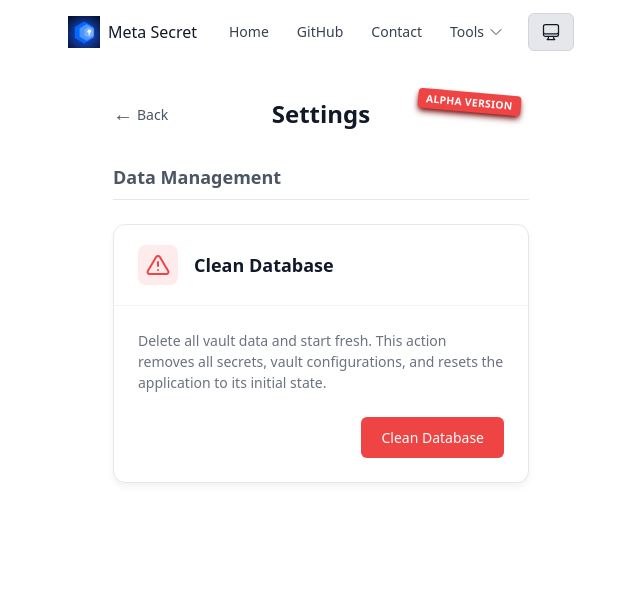
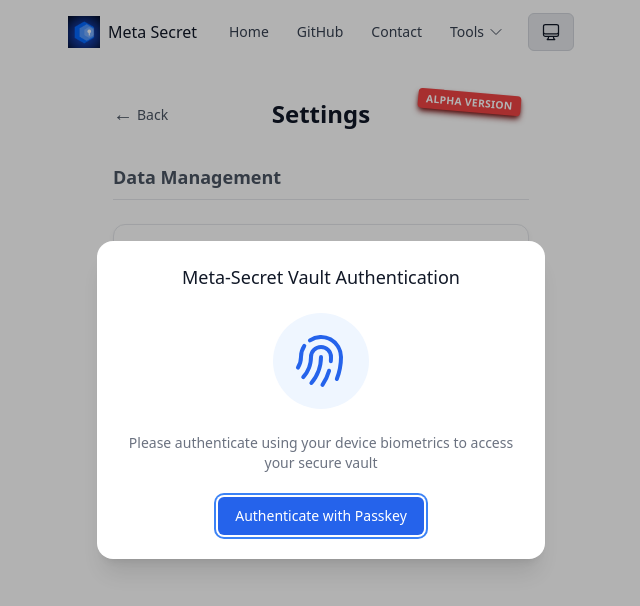
Before and after one commit to meta-secret/meta-secret-core, a Vue app in the folder meta-secret/web-cli/ui/: page /settings in a window 1280 px wide. Shown: the top 606 px of the page, without its empty margins (319-959 px from the left). Built offline with nearby package versions, Linux system fonts and the light colour scheme.

Commit message:
Implement Passkey

```diff
--- a/meta-secret/web-cli/ui/src/App.vue
+++ b/meta-secret/web-cli/ui/src/App.vue
@@ -1,11 +1,13 @@
 <script lang="ts">
 import NavBar from '@/components/NavBar.vue';
+import PasskeyAuth from '@/components/PasskeyAuth.vue';
 import { defineComponent, onMounted, ref, watch } from 'vue';
 import { useThemeStore } from './stores/theme';
 
 export default defineComponent({
   components: {
     NavBar,
+    PasskeyAuth
   },
   setup() {
     const themeStore = useThemeStore();
@@ -58,6 +60,9 @@ export default defineComponent({
     <div id="content">
       <router-view />
     </div>
+
+    <!-- Passkey authentication modal -->
+    <PasskeyAuth />
   </div>
 </template>
 
--- /dev/null
+++ b/meta-secret/web-cli/ui/src/components/PasskeyAuth.vue
@@ -0,0 +1,104 @@
+<script setup lang="ts">
+import { ref, computed } from 'vue';
+import { useAuthStore } from '@/stores/auth';
+import { Dialog, DialogPanel, DialogTitle, TransitionChild, TransitionRoot } from '@headlessui/vue';
+import { CheckCircleIcon, FingerPrintIcon, ExclamationCircleIcon } from '@heroicons/vue/24/solid';
+
+const authStore = useAuthStore();
+const isOpen = computed(() => !authStore.isAuthenticated);
+const isAuthenticating = ref(false);
+const authError = ref('');
+const authSuccess = ref(false);
+
+async function authenticateWithPasskey() {
+  try {
+    isAuthenticating.value = true;
+    authError.value = '';
+
+    // Mock passkey authentication (in real implementation, you would use the WebAuthn API)
+    setTimeout(async () => {
+      try {
+        // Simulated authentication success
+        await authStore.authenticateWithPasskey();
+        authSuccess.value = true;
+        setTimeout(() => {
+          authSuccess.value = false;
+        }, 1500);
+      } catch (error) {
+        if (error instanceof Error) {
+          authError.value = error.message;
+        } else {
+          authError.value = 'Authentication failed';
+        }
+      } finally {
+        isAuthenticating.value = false;
+      }
+    }, 1500);
+  } catch (error) {
+    isAuthenticating.value = false;
+    if (error instanceof Error) {
+      authError.value = error.message;
+    } else {
+      authError.value = 'Authentication failed';
+    }
+  }
+}
+</script>
+
+<template>
+  <TransitionRoot appear :show="isOpen" as="template">
+    <Dialog as="div" class="relative z-50" @close="() => {}">
+      <div class="fixed inset-0 bg-black/30" aria-hidden="true" />
+
+      <div class="fixed inset-0 flex items-center justify-center p-4">
+        <TransitionChild
+          as="template"
+          enter="ease-out duration-300"
+          enter-from="opacity-0 scale-95"
+          enter-to="opacity-100 scale-100"
+          leave="ease-in duration-200"
+          leave-from="opacity-100 scale-100"
+          leave-to="opacity-0 scale-95"
+        >
+          <DialogPanel
+            class="w-full max-w-md transform overflow-hidden rounded-2xl bg-white dark:bg-gray-800 p-6 text-left align-middle shadow-xl transition-all"
+          >
+            <DialogTitle as="h3" class="text-lg font-medium leading-6 text-gray-900 dark:text-white text-center">
+              Meta-Secret Vault Authentication
+            </DialogTitle>
+
+            <div class="mt-6 flex flex-col items-center">
+              <div class="mb-6 p-4 bg-blue-50 dark:bg-blue-900/30 rounded-full">
+                <FingerPrintIcon class="h-16 w-16 text-blue-600 dark:text-blue-400" aria-hidden="true" />
+              </div>
+
+              <p class="text-center text-sm text-gray-500 dark:text-gray-400 mb-6">
+                Please authenticate using your device biometrics to access your secure vault
+              </p>
+
+              <div v-if="authSuccess" class="flex items-center justify-center mb-4 text-green-500">
+                <CheckCircleIcon class="h-5 w-5 mr-2" />
+                <span>Authentication successful</span>
+              </div>
+
+              <div v-if="authError" class="flex items-center justify-center mb-4 text-red-500">
+                <ExclamationCircleIcon class="h-5 w-5 mr-2" />
+                <span>{{ authError }}</span>
+              </div>
+
+              <button
+                type="button"
+                class="inline-flex justify-center rounded-md border border-transparent bg-blue-600 px-4 py-2 text-sm font-medium text-white hover:bg-blue-700 focus:outline-none focus-visible:ring-2 focus-visible:ring-blue-500 focus-visible:ring-offset-2 disabled:opacity-50 disabled:cursor-not-allowed"
+                :disabled="isAuthenticating"
+                @click="authenticateWithPasskey"
+              >
+                <span v-if="isAuthenticating">Authenticating...</span>
+                <span v-else>Authenticate with Passkey</span>
+              </button>
+            </div>
+          </DialogPanel>
+        </TransitionChild>
+      </div>
+    </Dialog>
+  </TransitionRoot>
+</template>
--- a/meta-secret/web-cli/ui/src/router/index.ts
+++ b/meta-secret/web-cli/ui/src/router/index.ts
@@ -10,6 +10,7 @@ import InformationView from '../views/InformationView.vue';
 
 import VaultDevices from '../components/vault/Devices.vue';
 import VaultSecrets from '../components/vault/Secrets.vue';
+import { useAuthStore } from '@/stores/auth';
 
 const router = createRouter({
   history: createWebHistory(import.meta.env.BASE_URL),
@@ -18,6 +19,7 @@ const router = createRouter({
       path: '/',
       name: 'home',
       component: VaultView,
+      meta: { requiresAuth: true },
       children: [
         {
           path: '',
@@ -40,31 +42,37 @@ const router = createRouter({
       path: '/info',
       name: 'information',
       component: InformationView,
+      meta: { requiresAuth: false },
     },
     {
       path: '/settings',
       name: 'settings',
       component: SettingsView,
+      meta: { requiresAuth: true },
     },
     {
       path: '/tools/split',
       name: 'split',
       component: SplitView,
+      meta: { requiresAuth: false },
     },
     {
       path: '/tools/recover',
       name: 'recover',
       component: RecoverView,
+      meta: { requiresAuth: false },
     },
     {
       path: '/tools/docs',
       name: 'documentation',
       component: DocumentationView,
+      meta: { requiresAuth: false },
     },
     {
       path: '/contact',
       name: 'contact',
       component: ContactView,
+      meta: { requiresAuth: false },
     },
     {
       path: '/404',
@@ -78,4 +86,19 @@ const router = createRouter({
   ],
 });
 
+// Navigation guard for authentication
+router.beforeEach((to, from, next) => {
+  const authStore = useAuthStore();
+  const requiresAuth = to.matched.some(record => record.meta.requiresAuth);
+
+  if (requiresAuth && !authStore.isAuthenticated) {
+    // If the route requires authentication and the user is not authenticated,
+    // allow navigation but the auth modal will show due to the isAuthenticated state
+    next();
+  } else {
+    // Otherwise proceed normally
+    next();
+  }
+});
+
 export default router;
--- /dev/null
+++ b/meta-secret/web-cli/ui/src/stores/auth.ts
@@ -0,0 +1,58 @@
+import { defineStore } from 'pinia';
+import { ref } from 'vue';
+
+export const useAuthStore = defineStore('auth', () => {
+  const isAuthenticated = ref(false);
+
+  /**
+   * Authenticate with passkey (biometric)
+   * In a real implementation, this would use the WebAuthn API
+   */
+  async function authenticateWithPasskey(): Promise<void> {
+    return new Promise((resolve, reject) => {
+      try {
+        // This is a mock implementation
+        // In a real app, you would use the WebAuthn API here:
+        // - navigator.credentials.get() for authentication
+
+        // Mock successful authentication
+        isAuthenticated.value = true;
+
+        // Save authentication state to localStorage for persistence
+        localStorage.setItem('auth_state', 'authenticated');
+
+        resolve();
+      } catch (error) {
+        reject(error);
+      }
+    });
+  }
+
+  /**
+   * Sign out the user
+   */
+  function signOut(): void {
+    isAuthenticated.value = false;
+    localStorage.removeItem('auth_state');
+  }
+
+  /**
+   * Check if user was previously authenticated
+   */
+  function checkPreviousAuth(): void {
+    const savedAuth = localStorage.getItem('auth_state');
+    if (savedAuth === 'authenticated') {
+      isAuthenticated.value = true;
+    }
+  }
+
+  // Initialize auth state from localStorage when store is created
+  checkPreviousAuth();
+
+  return {
+    isAuthenticated,
+    authenticateWithPasskey,
+    signOut,
+    checkPreviousAuth
+  };
+});
```
